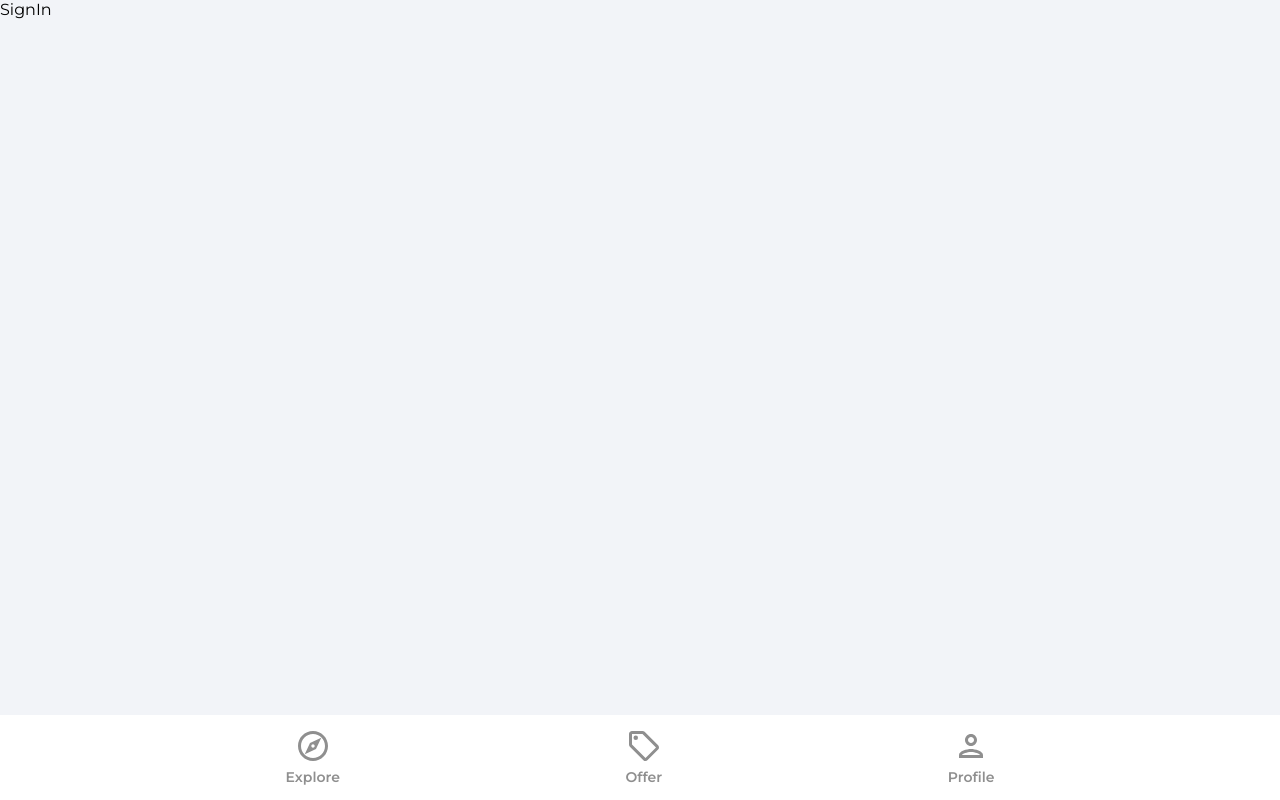
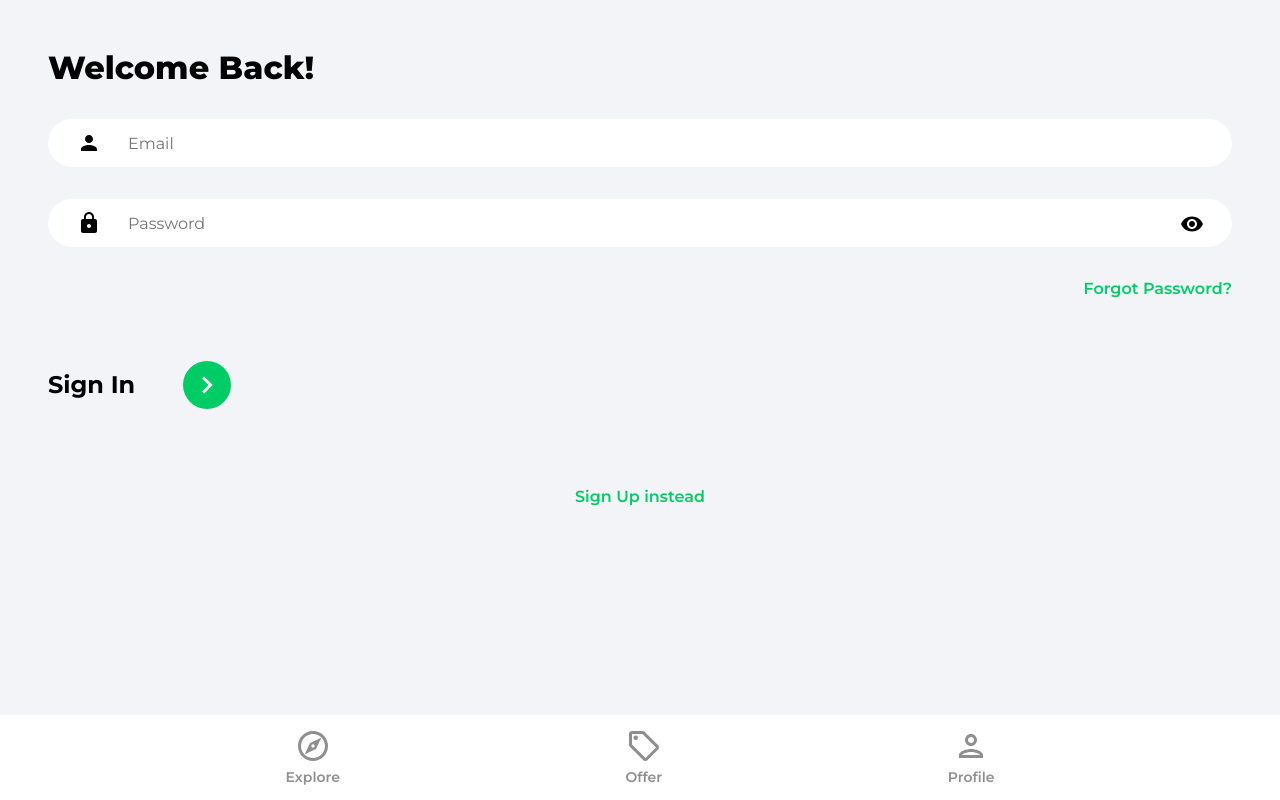
Before and after one commit to Bek85/house-marketplace, a React (Vite) app: page /sign-in in a window 1280 px wide. Built offline with nearby package versions, Linux system fonts and the light colour scheme.

Commit message:
create sign in form

```diff
--- a/src/pages/SignIn.jsx
+++ b/src/pages/SignIn.jsx
@@ -1,3 +1,75 @@
+import { useState } from 'react';
+import { Link, useNavigate } from 'react-router-dom';
+import { ReactComponent as ArrowRightIcon } from '../assets/svg/keyboardArrowRightIcon.svg';
+import visibilityIcon from '../assets/svg/visibilityIcon.svg';
+
 export default function SignIn() {
-  return <div>SignIn</div>;
+  const [showPassword, setShowPassword] = useState(false);
+  const [formData, setFormData] = useState({
+    email: '',
+    password: '',
+  });
+
+  const { email, password } = formData;
+
+  const navigate = useNavigate();
+
+  const onChange = (e) => {
+    setFormData((prevState) => ({
+      ...prevState,
+      [e.target.id]: e.target.value,
+    }));
+  };
+
+  return (
+    <>
+      <div className='pageContainer'>
+        <header>
+          <p className='pageHeader'>Welcome Back!</p>
+        </header>
+        <main>
+          <form>
+            <input
+              type='email'
+              className='emailInput'
+              placeholder='Email'
+              id='email'
+              value={email}
+              onChange={onChange}
+            />
+            <div className='passwordInputDiv'>
+              <input
+                type={showPassword ? 'text' : 'password'}
+                className='passwordInput'
+                placeholder='Password'
+                id='password'
+                value={password}
+                onChange={onChange}
+              />
+              <img
+                className='showPassword'
+                src={visibilityIcon}
+                alt='show password'
+                onClick={() => setShowPassword(!showPassword)}
+              />
+            </div>
+            <Link to='/forgot-password' className='forgotPasswordLink'>
+              Forgot Password?{' '}
+            </Link>
+            <div className='signInBar'>
+              <p className='signInText'>Sign In</p>
+              <button className='signInButton'>
+                <ArrowRightIcon fill='#fff' width='34px' height='34px' />
+              </button>
+            </div>
+          </form>
+
+          {/* Google OAuth  */}
+          <Link to='/sign-up' className='registerLink'>
+            Sign Up instead
+          </Link>
+        </main>
+      </div>
+    </>
+  );
 }
```
